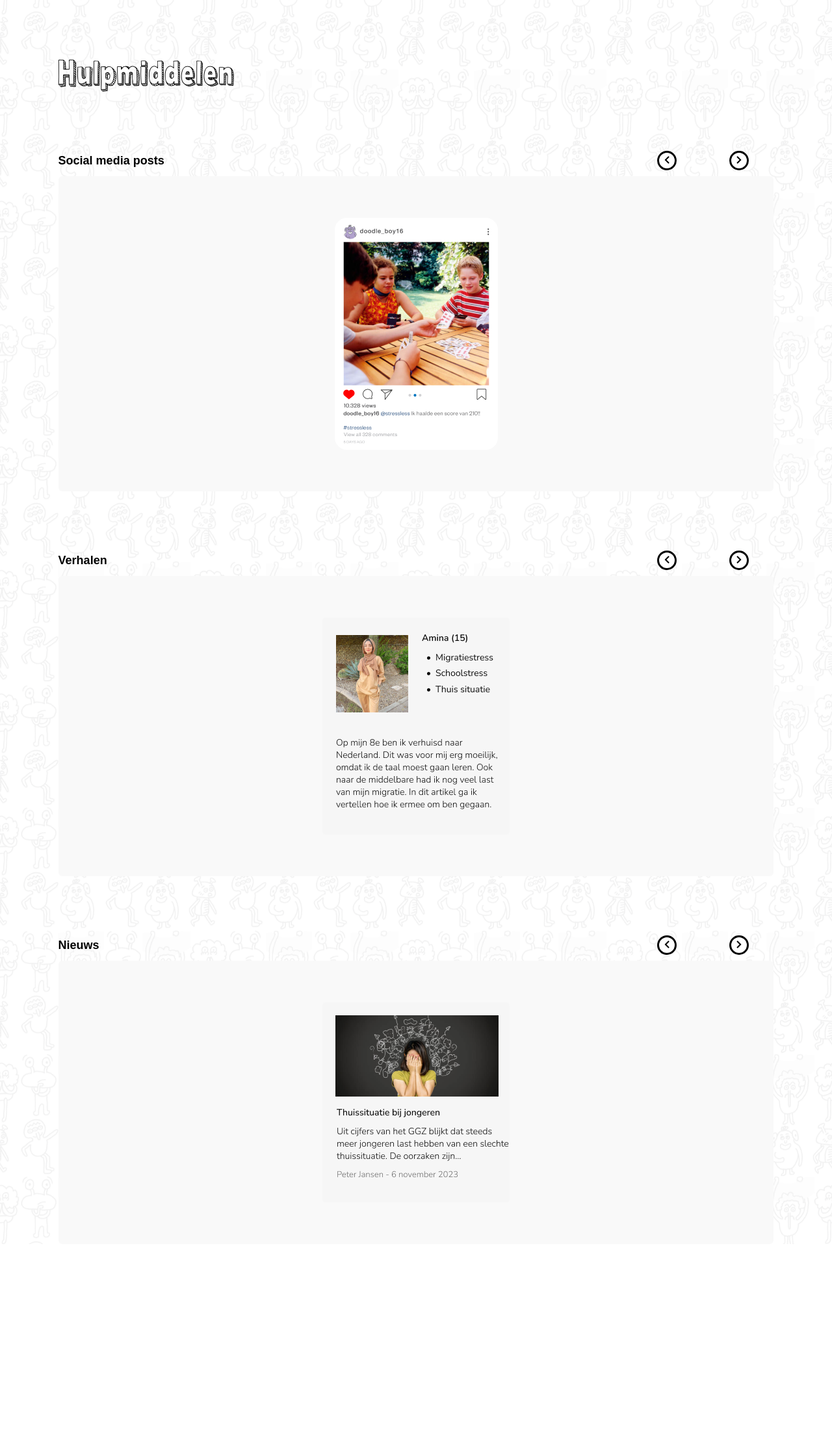
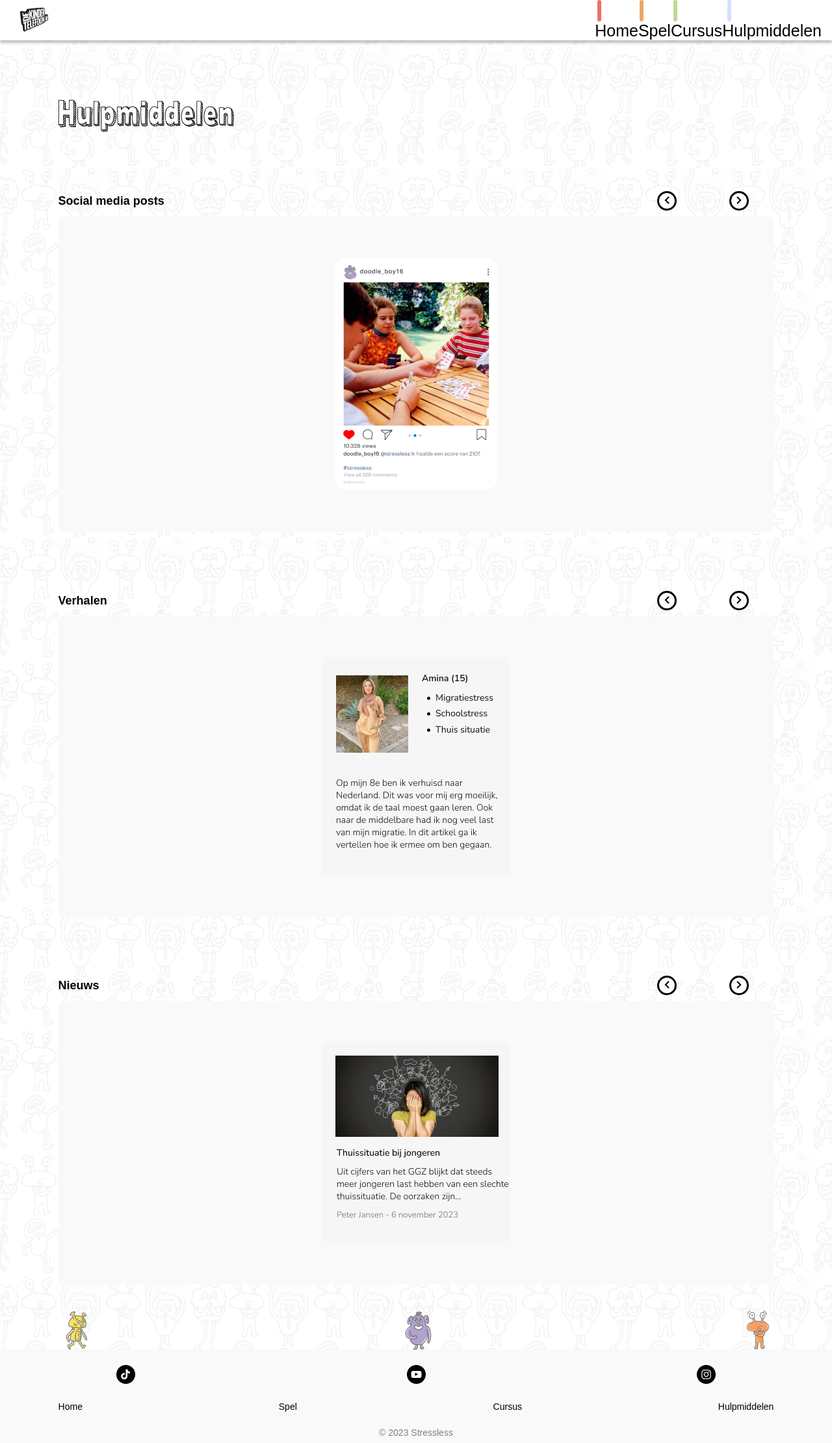
Before and after one commit to brentvanmalsen/stressless, a plain HTML site: page Pages/4. Hulpmiddelen/hulpmiddelen.html in a window 1280 px wide. Shown: the whole page at 65% size. Before the commit the page ends 1914 px from the top, so only its background shows below. Drawn offline with Linux system fonts and the light colour scheme.

Commit message:
added header and footer to home and hulp and added navigation

```diff
--- a/Elementen/header/header.css
+++ b/Elementen/header/header.css
@@ -154,6 +154,7 @@ li a {
         align-items: center;
         background-image: url("Image/achtergrond5.png" );
         background-color: hsl(0, 0%, 100%);
+        z-index: 1000;
     }
 
     #menu-toggle~.menu li {
--- a/Pages/4. Hulpmiddelen/hulpmiddelen.html
+++ b/Pages/4. Hulpmiddelen/hulpmiddelen.html
@@ -10,9 +10,44 @@
       rel="stylesheet"
       href="https://cdnjs.cloudflare.com/ajax/libs/font-awesome/5.15.2/css/all.min.css"
     />
+    <script src="./hulpmiddelen.js" defer></script>
     <link rel="stylesheet" href="../../Basic_Styling/basic.css" />
+    <link rel="stylesheet" href="../../Elementen/header/header.css">
+    <link rel="stylesheet" href="../../Elementen/footer/footer.css">
   </head>
+
+  <meta name="viewport" content="width=device-width, initial-scale=1">
+  <section class="top-nav">
+    <div>
+      <img id="logo_kindertelefoon" src="../../Elementen/header/Image/logo.png"></img>
+    </div>
+    <input id="menu-toggle" type="checkbox" />
+    <label class='menu-button-container' for="menu-toggle">
+    <div class='menu-button'></div>
+  </label>
+    <ul class="menu">
+      <li>
+          <div class="lijn een"></div>
+          <a href="../1. Home pagina/index.html"> Home </a>
+      </li>
+      <li>
+          <div class="lijn twee"></div>
+          <a href="../2. Spel/Spel.html"> Spel </a>
+      </li>
+      <li>
+          <div class="lijn drie"></div>
+          <a href="../3. Cursus/cursus.html"> Cursus </a>
+      </li>
+      <li>
+          <div class="lijn vier"></div>
+          <a href="../4. Hulpmiddelen/"> Hulpmiddelen </a>
+
+      </li>
+    </ul>
+  </section>
+
   <body>
+
     <h1>Hulpmiddelen</h1>
     <div id="break"></div>
     <div class="name_hulp">
@@ -69,34 +104,32 @@
       </div>
     </div>
 
-    <script>
-      let currentSlides = {
-        verhalen: 0,
-        nieuws: 0,
-        social: 0,
-      };
+    <span id="break"></span>
+  </body>
 
-      const slides = {
-        verhalen: ["./images/verhaal3.png", "./images/verhaal1.png"],
-        nieuws: ["./images/nieuwspng1.png", "./images/nieuwspng.png"],
-        social: ["./images/instapost.png", "./images/verhaal2.png"],
-      };
+  <footer>
+    <div class="doodles">
+        <span class="placeholderimg"> <img src="../../Elementen/footer/images/yellow.png"> </span>
+        <span class="placeholderimg"> <img src="../../Elementen/footer/images/blue.png"> </span>
+        <span class="placeholderimg"> <img src="../../Elementen/footer/images/orange.png"> </span>
+    </div>
+    <div class="bottomfooter">
+        <div class="items" id="socials">
+            <span class="placeholder-socials"> <img src="../../Elementen/footer/images/tiktok.png"> </span>
+            <span class="placeholder-socials"> <img src="../../Elementen/footer/images/youtube.png"> </span>
+            <span class="placeholder-socials"> <img src="../../Elementen/footer/images/insta.png"> </span>
+        </div>
 
-      function showSlide(section) {
-        document.getElementById(`${section}Image`).src =
-          slides[section][currentSlides[section]];
-      }
+        <div class="items" id="links">
+            <a> Home </a>
+            <a> Spel </a>
+            <a> Cursus </a>
+            <a> Hulpmiddelen </a>
+        </div>
 
-      function changeSlide(n, section) {
-        currentSlides[section] =
-          (currentSlides[section] + n + slides[section].length) %
-          slides[section].length;
-        showSlide(section);
-      }
-
-      showSlide("verhalen"); // Initial display for the first section
-      showSlide("nieuws"); // Initial display for the second section
-      showSlide("social"); // Initial display for the third section
-    </script>
-  </body>
+        <div class="copyright">
+            <p> © 2023 Stressless </p>
+        </div>
+    </div>
+</footer>
 </html>
--- a/Pages/4. Hulpmiddelen/hulpmiddelen.js
+++ b/Pages/4. Hulpmiddelen/hulpmiddelen.js
@@ -0,0 +1,27 @@
+let currentSlides = {
+    verhalen: 0,
+    nieuws: 0,
+    social: 0,
+  };
+
+  const slides = {
+    verhalen: ["./images/verhaal3.png", "./images/verhaal1.png"],
+    nieuws: ["./images/nieuwspng1.png", "./images/nieuwspng.png"],
+    social: ["./images/instapost.png", "./images/verhaal2.png"],
+  };
+
+  function showSlide(section) {
+    document.getElementById(`${section}Image`).src =
+      slides[section][currentSlides[section]];
+  }
+
+  function changeSlide(n, section) {
+    currentSlides[section] =
+      (currentSlides[section] + n + slides[section].length) %
+      slides[section].length;
+    showSlide(section);
+  }
+
+  showSlide("verhalen"); // Initial display for the first section
+  showSlide("nieuws"); // Initial display for the second section
+  showSlide("social"); // Initial display for the third section
```
Also changed, not shown: Pages/1. Home pagina/index.html (+67 -2 lines), Pages/3. Cursus/cursus.html (+8 -4 lines).
